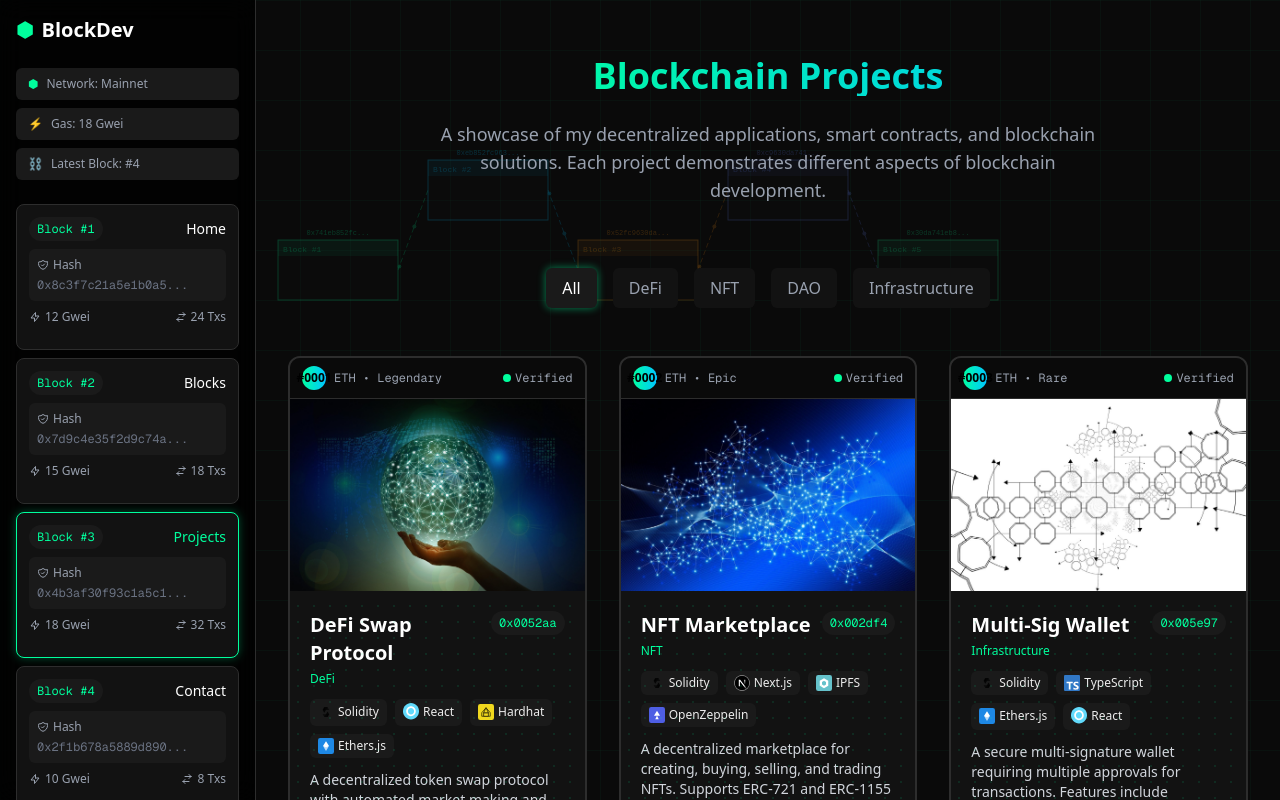
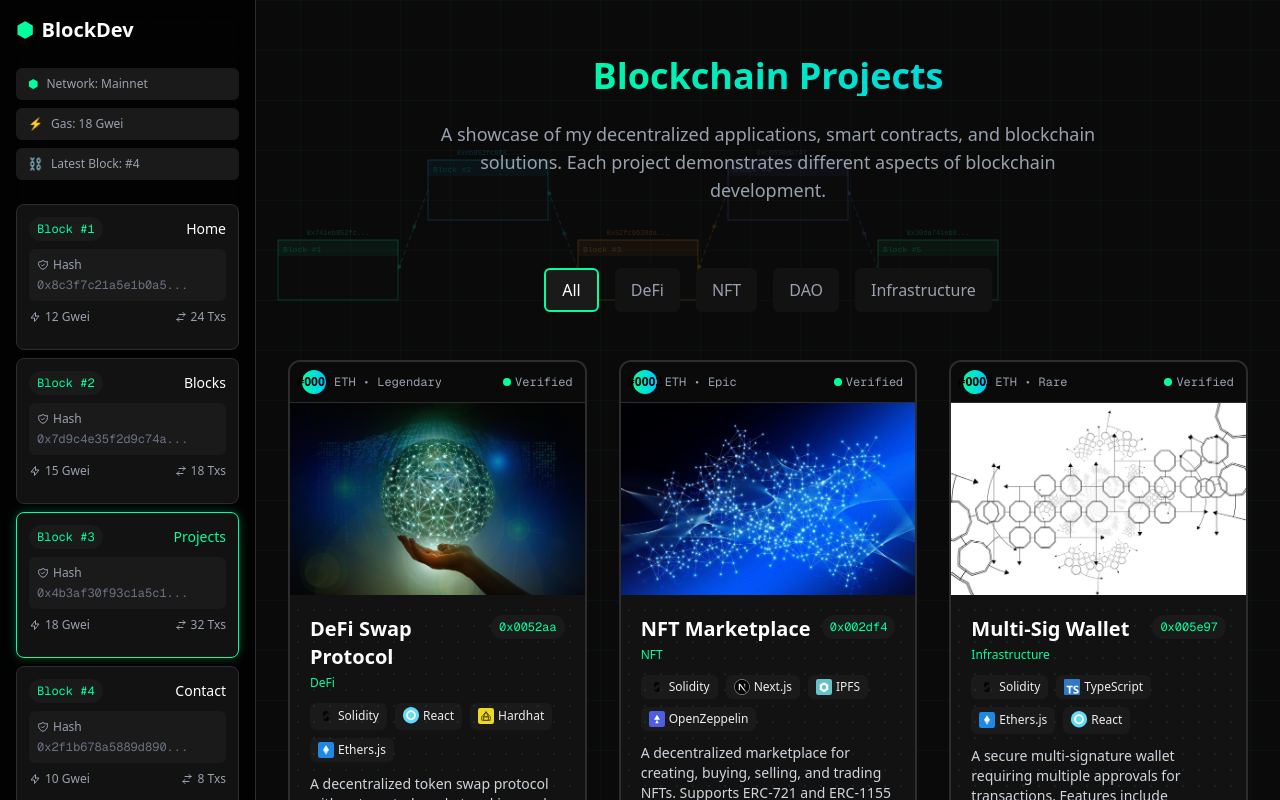
Before and after one commit to charm-x/blockchain-portfolio, a Next.js app: page /projects in a window 1280 px wide. Shown: the top 800 px of the page. Built offline with nearby package versions, Linux system fonts and the light colour scheme.

Commit message:
fix: fix the style issue in project filter.

```diff
--- a/src/components/projects/ProjectFilter.tsx
+++ b/src/components/projects/ProjectFilter.tsx
@@ -1,48 +1,40 @@
-'use client';
+"use client";
 
-import { motion } from 'framer-motion';
-
-type FilterCategory = 'All' | 'DeFi' | 'NFT' | 'DAO' | 'Infrastructure';
+type FilterCategory = "All" | "DeFi" | "NFT" | "DAO" | "Infrastructure";
 
 type ProjectFilterProps = {
   onFilterChange: (category: FilterCategory) => void;
   activeFilter: FilterCategory;
 };
 
-export default function ProjectFilter({ onFilterChange, activeFilter }: ProjectFilterProps) {
-  const filters: FilterCategory[] = ['All', 'DeFi', 'NFT', 'DAO', 'Infrastructure'];
+export default function ProjectFilter({
+  onFilterChange,
+  activeFilter,
+}: ProjectFilterProps) {
+  const filters: FilterCategory[] = [
+    "All",
+    "DeFi",
+    "NFT",
+    "DAO",
+    "Infrastructure",
+  ];
+
+  console.log("Filter==>", activeFilter);
 
   return (
     <div className="flex flex-wrap justify-center gap-4 mb-12">
       {filters.map((filter) => (
-        <motion.button
+        <button
           key={filter}
           onClick={() => onFilterChange(filter)}
-          className={`px-4 py-2 rounded-md ${
+          className={`px-4 py-2 rounded-md cursor-pointer hover:scale-110 transition-all duration-300 ease-in-out ${
             activeFilter === filter
-              ? 'bg-[#1a1a1a] text-white'
-              : 'bg-[#121212] text-gray-400 hover:bg-[#2a2a2a]'
+              ? "bg-[#1a1a1a]  border-[#00ff9d] border-2 text-white"
+              : "bg-[#121212] text-gray-400 hover:bg-[#2a2a2a]"
           }`}
-          whileHover={{
-            scale: 1.05,
-            transition: { duration: 0.2 }
-          }}
-          whileTap={{ scale: 0.95 }}
-          // Add a glowing effect for the active filter
-          animate={{
-            boxShadow: activeFilter === filter
-              ? ['0 0 0 rgba(0, 255, 157, 0)', '0 0 8px rgba(0, 255, 157, 0.5)', '0 0 0 rgba(0, 255, 157, 0)']
-              : 'none',
-            transition: {
-              boxShadow: {
-                repeat: Infinity,
-                duration: 2
-              }
-            }
-          }}
         >
           {filter}
-        </motion.button>
+        </button>
       ))}
     </div>
   );
```
